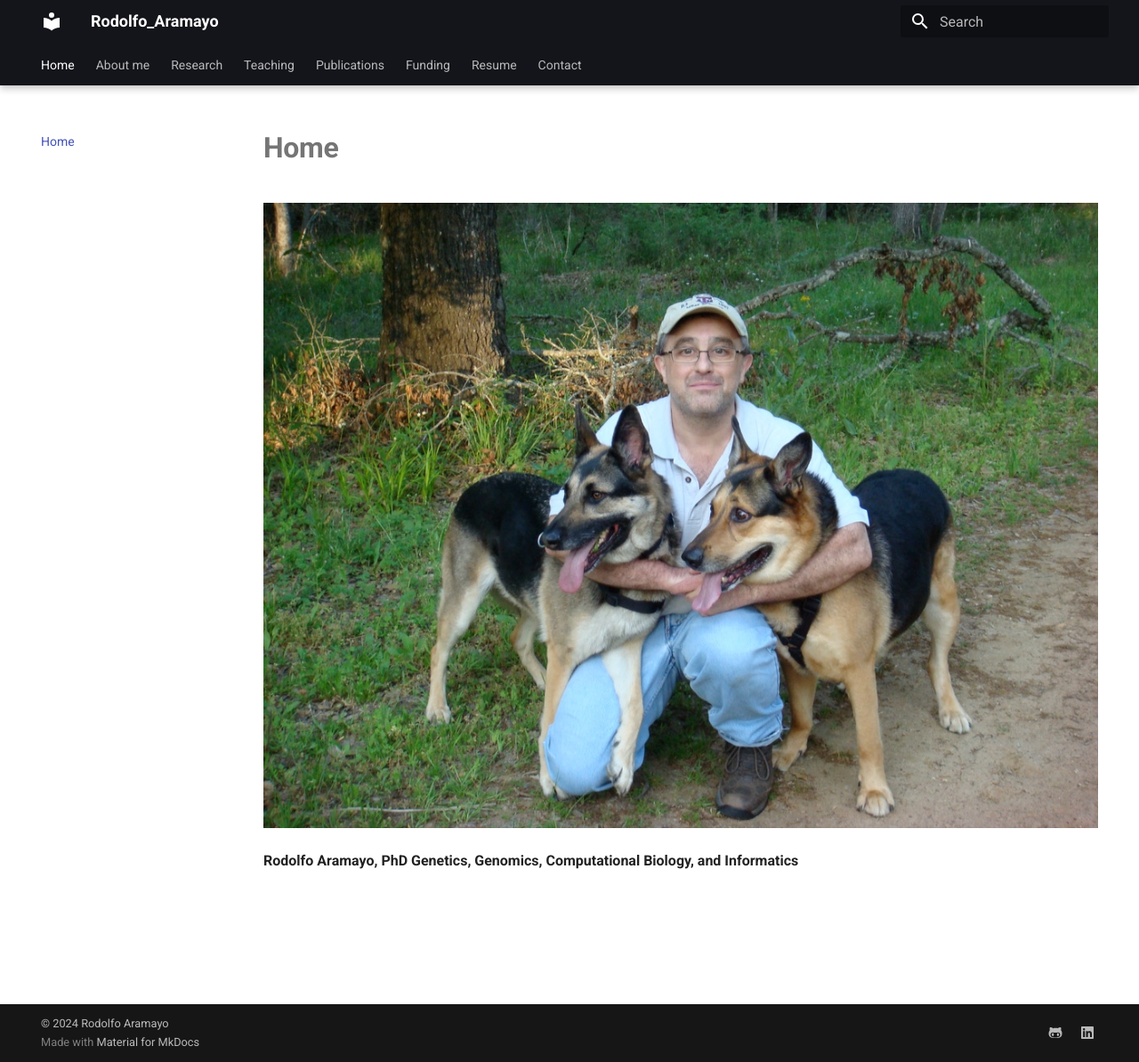
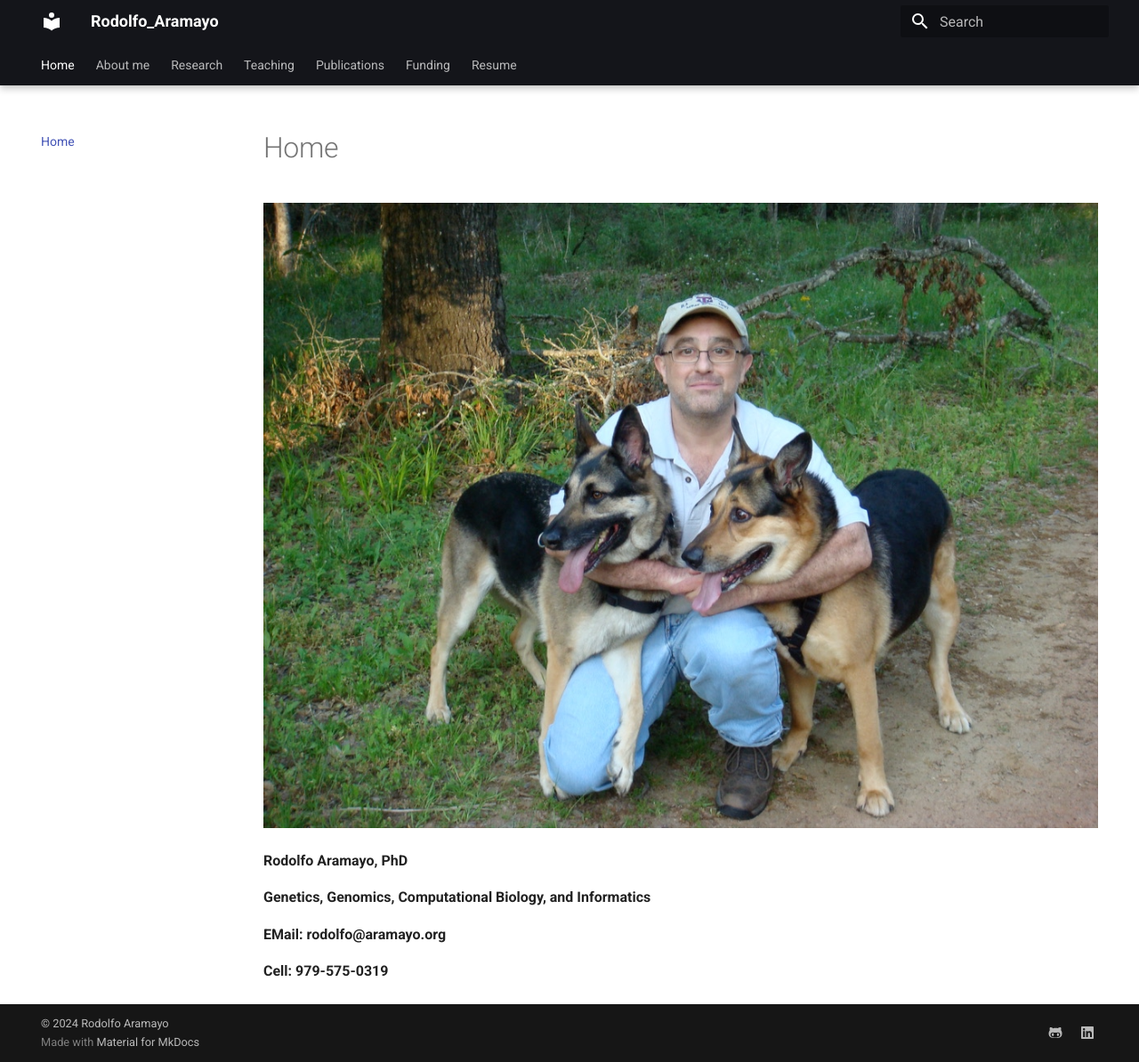
Before and after one commit to raramayo/rodolfo_aramayo, an MkDocs documentation site: the page built from docs/index.md, in a window 1280 px wide and 1194 px high. Shown: the whole window at 89% size. Built offline with MkDocs 1.6.1 and Material for MkDocs 9.7.7, drawn with Linux system fonts in a browser that asks for light colours.

Commit message:
Tue Jun 18 12:04:27 CDT 2024

```diff
--- a/docs/index.md
+++ b/docs/index.md
@@ -1,5 +1,9 @@
-# **Home**
 ![](https://github.com/raramayo/Rodolfo_Aramayo/blob/main/assets/Rodolfo_Pic.png?raw=true "Rodolfo Aramayo, PhD")
 
 **Rodolfo Aramayo, PhD**
+
 **Genetics, Genomics, Computational Biology, and Informatics**
+
+**EMail: rodolfo@aramayo.org**
+
+**Cell: 979-575-0319**
--- a/mkdocs.yml
+++ b/mkdocs.yml
@@ -7,8 +7,7 @@ nav:
     - Teaching: 03_teaching.md
     - Publications: 04_publications.md
     - Funding: 05_funding.md
-    - Resume: 06_Resume_Aramayo.pdf
-    - Contact: 07_contact.md
+    - Resume: 06_Resume_Rodolfo_Aramayo.pdf
 theme:
   name: 'material'
   # name: 'readthedocs'
```
Also changed, not shown: docs/07_contact.md (deleted, +0 -5 lines), 2 other files.
